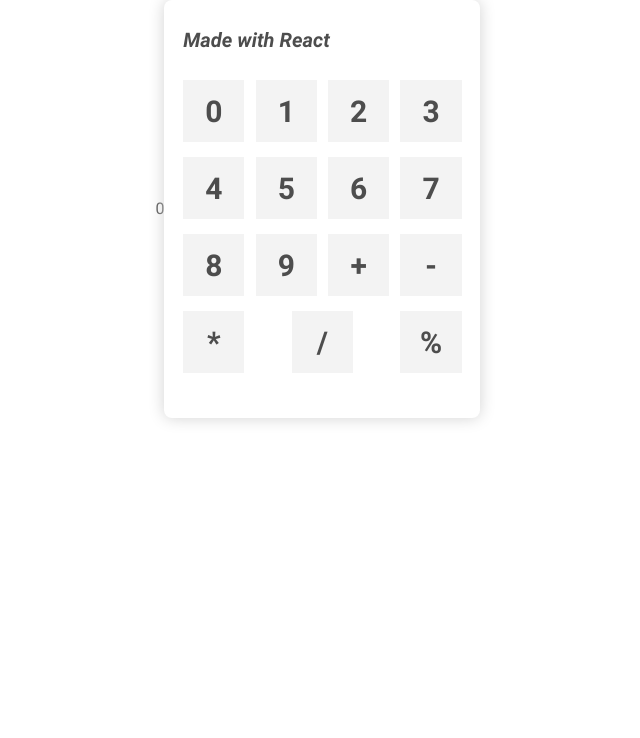
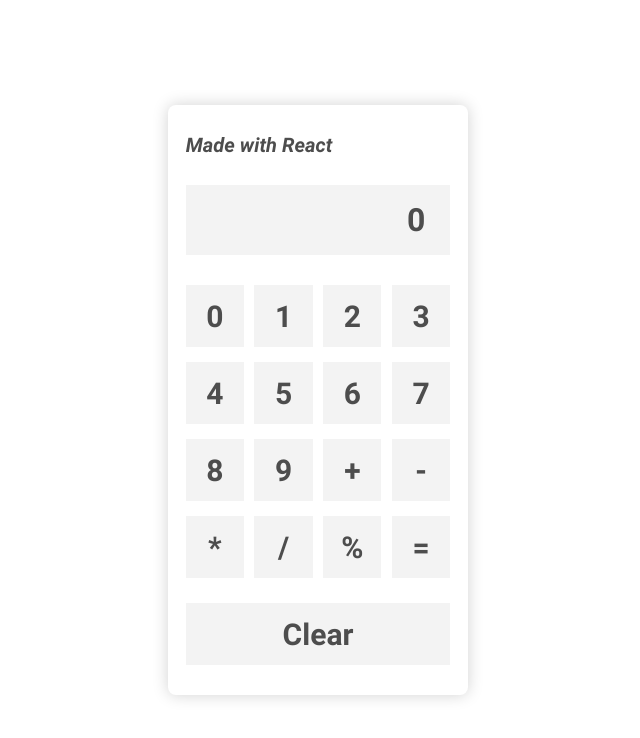
Before and after one commit to acharist/calculator, a React (Create React App) app: page / in a window 1280 px wide. Shown: the top 738 px of the page, without its empty margins (322-962 px from the left). Built offline with nearby package versions, Linux system fonts and the light colour scheme.

Commit message:
refactoring

```diff
--- a/src/App.js
+++ b/src/App.js
@@ -1,10 +1,11 @@
 import React, { useState } from 'react'
 import Button from './components/Button.js'
-import ActionButton from './components/ActionButton.js'
+import ClearButton from './components/ClearButton.js'
+import Output from './components/Output.js'
+import ResultButton from './components/ResultButton.js'
 
 function App() {
-    const [ action, setAction ] = useState('')
-    const [ number, setNumber ] = useState('0')
+    const [ value, setValue ] = useState('0')
     const actionButtons = [
         { symbol: '+', appointment: 'addition' },
         { symbol: '-', appointment: 'subtraction' },
@@ -14,9 +15,11 @@ function App() {
     ]
 
     function createActionButtons() {
-        const buttons = [];
+        const buttons = []
         actionButtons.forEach(({ symbol, appointment }) => {
-            buttons.push(<ActionButton action={symbol} setAction={setAction} key={appointment} />)
+            buttons.push(
+                <Button stateValue={value} value={symbol} setValue={setValue} key={appointment} />
+            )
         })
         return buttons
     }
@@ -25,7 +28,7 @@ function App() {
         const buttons = []
         for(let i = 0; i < 10; i++) {
             buttons.push(
-                <Button stateNumber={number} number={i} nextNumber={i} setNumber={setNumber} key={i}/>
+                <Button stateValue={value} value={i} setValue={setValue} key={i} />
             )
         }
         return buttons
@@ -33,18 +36,20 @@ function App() {
 
     return (
         <div className="app">
-        {number}
             <div className="calculator">
                 <div className="inner_cont">
                     <h1>Made with React</h1>
+                    <Output value={value}/>
                     <div className="button_cont">
                         {createButtons()}
                         {createActionButtons()}
+                        <ResultButton value={value} setValue={setValue} />
+                        <ClearButton setValue={setValue} />
                     </div>
                 </div>
             </div>
         </div>
-    );
+    )
 }
 
-export default App;
+export default App
--- a/src/components/ActionButton.js
+++ /dev/null
@@ -1,11 +0,0 @@
-import React from 'react';
-
-function Button({ action, setAction }) {
-    return (
-        <button className="button" data-action={action} onClick={(e) => setAction(action = e.target.dataset.action)}>
-            {action}
-        </button>
-    );
-}
-
-export default Button;
--- a/src/components/Button.js
+++ b/src/components/Button.js
@@ -1,21 +1,22 @@
-import React from 'react';
+import React from 'react'
 
-function Button({ stateNumber, number, nextNumber, setNumber }) {
+function Button({ stateValue, value, setValue }) {
     function set() {
-        if(stateNumber.length > 10) return
-        if(stateNumber === '0') {
-            setNumber(number = '')
-            setNumber(number => number += nextNumber)
+        if(stateValue.length > 10) return
+        if(isNaN(stateValue.slice(-1)) && isNaN(value)) return
+        if(stateValue === '0') {
+            setValue(stateValue = '')
+            setValue(stateValue => stateValue += value)
         } else {
-            setNumber(number => number += nextNumber)
+            setValue(stateValue => stateValue += value)
         }
     }
 
     return (
         <button className="button" onClick={set}>
-            {number}
+            {value}
         </button>
-    );
+    )
 }
 
-export default Button;
+export default Button
--- a/src/components/ClearButton.js
+++ b/src/components/ClearButton.js
@@ -1,11 +1,9 @@
-import React, { Component } from 'react';
+import React from 'react'
 
-class ClearButton extends Component {
-    render() {
-        return (
-            <button className="clear_btn" onClick={this.props.method.bind(this)}>Clear</button>
-        );
-    }
+function ClearButton({ setValue }) {
+    return (
+        <button className="clear_btn" onClick={() => setValue('0')}>Clear</button>
+    )
 }
 
-export default ClearButton;
+export default ClearButton
--- a/src/components/Output.js
+++ b/src/components/Output.js
@@ -1,15 +1,9 @@
-import React, { Component } from 'react';
+import React from 'react'
 
-class Output extends Component {
-    handleInput() {
-
-    }
-
-    render() {
-        return (
-            <input className="output_field" value={this.props.valueFromBtns} onInput={this.handleInput.bind(this)}/>
-        );
-    }
+function Output({ value }) {
+    return (
+        <span className="output">{value}</span>
+    )
 }
 
-export default Output;
+export default Output
--- /dev/null
+++ b/src/components/ResultButton.js
@@ -0,0 +1,14 @@
+import React from 'react'
+
+function ResultButton({ value, setValue }) {
+    function calculate() {
+        if(isNaN(value.slice(-1))) return
+        setValue(eval(value).toString())
+    }
+
+    return (
+        <button className="button" onClick={calculate}>=</button>
+    )
+}
+
+export default ResultButton
--- a/src/styles/index.css
+++ b/src/styles/index.css
@@ -75,6 +75,9 @@ html, body, .App {
 
 #root {
     height: 100%;
+    display: flex;
+    justify-content: center;
+    align-items: center;
 }
 
 .app {
@@ -89,6 +92,7 @@ body {
 }
 
 .calculator {
+    min-width: 300px;
     width: 24.6875%;
     padding: 30px 0;
     box-shadow: 0 0 16px #d2d2d2;
@@ -106,13 +110,13 @@ h1 {
     margin: 0 auto;
 }
 
-.output_field {
+.output {
+    display: block;
     width: 100%;
     background-color: #F3F3F3;
     border: none;
     font-family: 'RobotoBold';
     color: #4d4d4d;
-    outline: none;
     padding: 20px 25px;
     text-align: right;
     box-sizing: border-box;
```
Also changed, not shown: src/index.js (+5 -5 lines).
